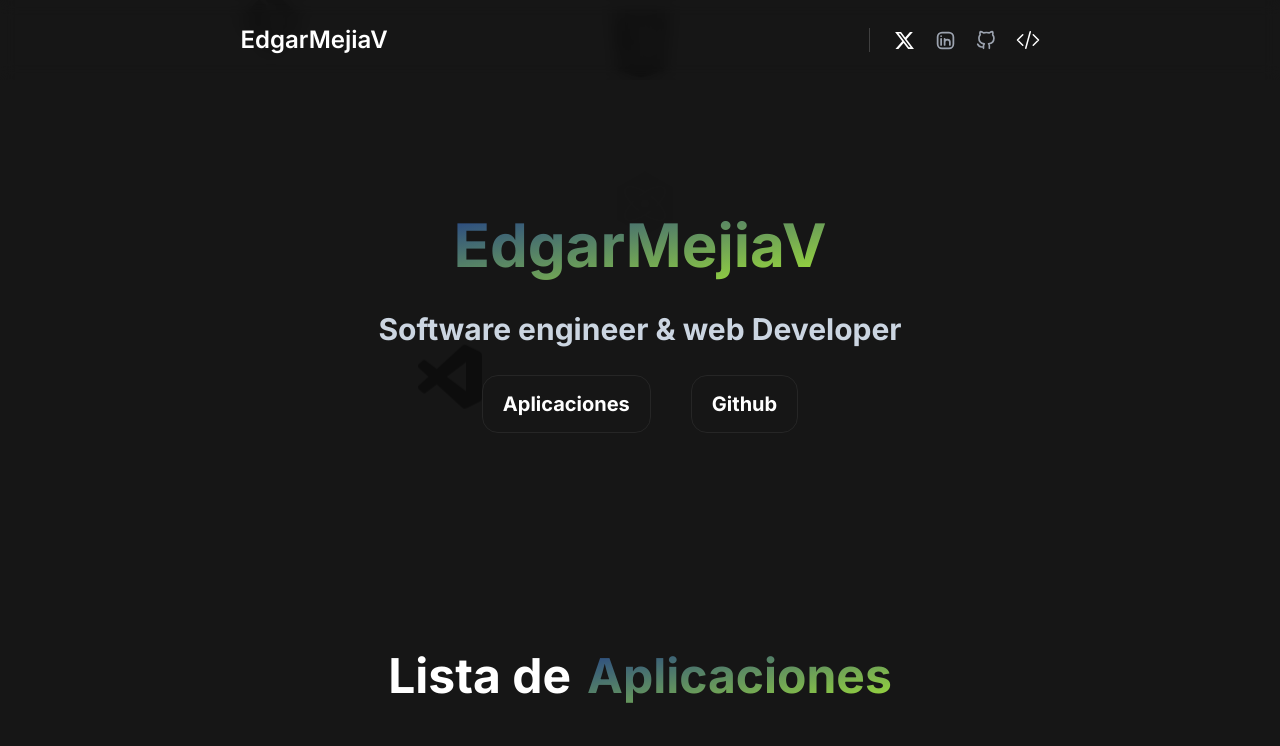
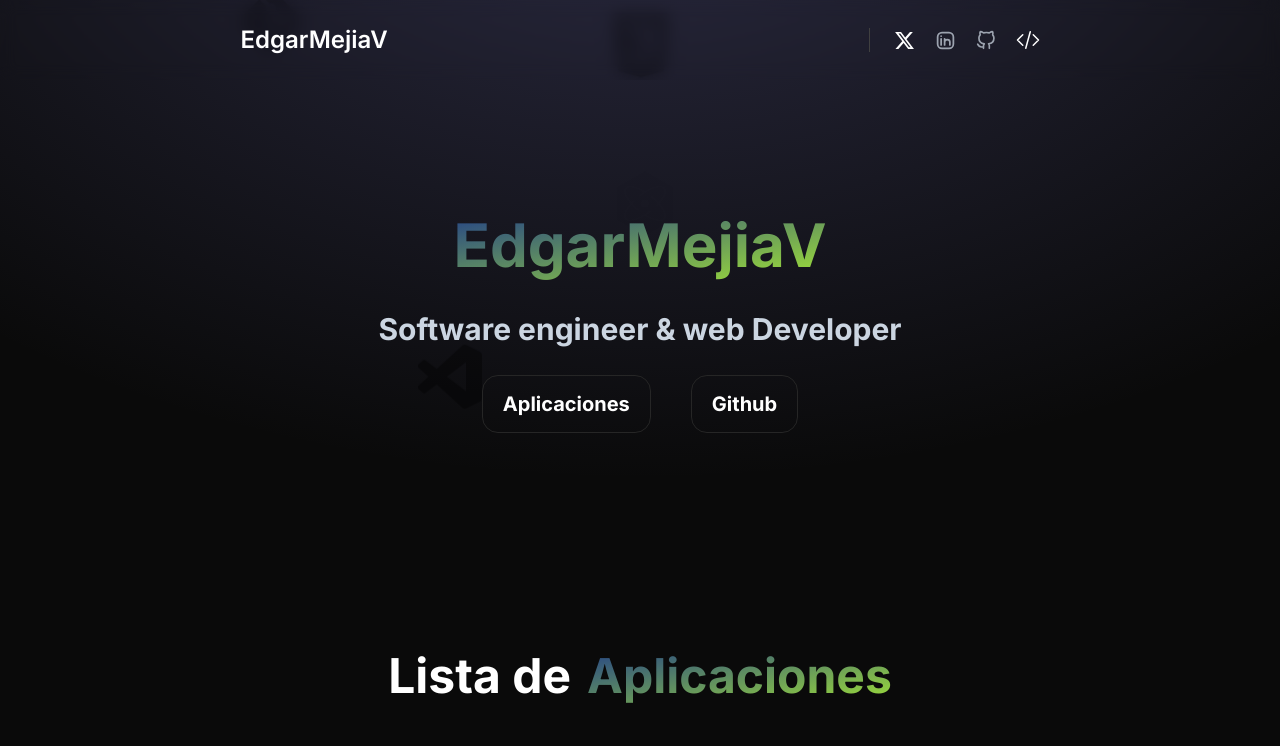
Before and after one commit to Edgarmejiav/edgarmejiav-web, a Next.js app: page / in a window 1280 px wide. Shown: the top 746 px of the page. Built offline with nearby package versions, Linux system fonts and the light colour scheme.

Commit message:
feat: add gradient bg

```diff
--- a/app/globals.css
+++ b/app/globals.css
@@ -18,5 +18,5 @@
 
 body {
   color: rgb(var(--foreground-rgb));
-  background: rgb(22 22 22 / 1);
+  background:  rgb(10 10 10 /1);
 }
--- a/app/layout.js
+++ b/app/layout.js
@@ -59,7 +59,8 @@ export default function RootLayout({children}) {
         <body className={inter.className}>
         <Analytics/>
         <NavBar/>
-
+        <div
+            className="absolute top-0 z-[-999] h-screen w-screen bg-neutral-950 bg-[radial-gradient(ellipse_80%_80%_at_50%_-20%,rgba(120,119,198,0.3),rgba(255,255,255,0))]"></div>
         {children}
         <Footer/>
         </body>
```
